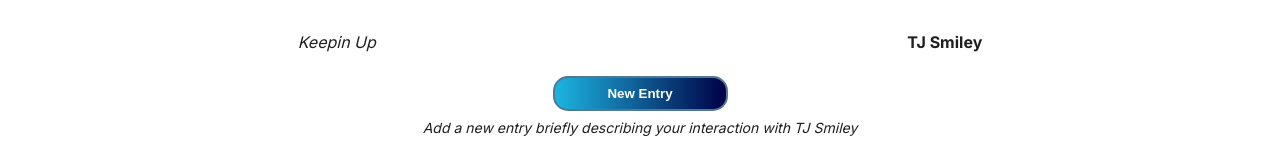
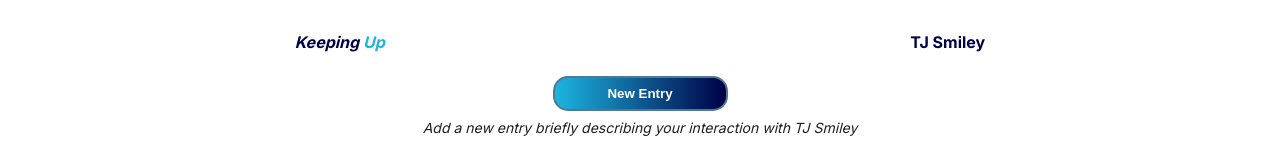
Before and after one commit to jcsmileyjr/elder, a Next.js app: page / in a window 1280 px wide. Shown: the top 160 px of the page. Built offline with nearby package versions, Linux system fonts and the light colour scheme.

Commit message:
Restyled to go with a new color scheme and theme

```diff
--- a/src/app/createEntry/createEntry.module.css
+++ b/src/app/createEntry/createEntry.module.css
@@ -23,6 +23,7 @@
 
   .elderName {
     font-weight: bold;
+    color: #000046;
   }
 
   .appTitle {
@@ -42,6 +43,16 @@
     margin-bottom: 1rem;
     text-decoration: underline;
     text-decoration-color: #527992;
+  }
+
+  .appNamePrimary {
+    color: #000046;
+    font-weight: bold;
+  }
+
+  .appNameSecondary {
+    color: #1CB5E0;
+    font-weight: bold;
   }
 
   .section {
--- a/src/app/createEntry/page.js
+++ b/src/app/createEntry/page.js
@@ -57,7 +57,7 @@ const CreateEntry = () => {
         <div className={styles.page}>
         <header className={styles.header}>
           <div className={styles.navbar}>
-            <p className={styles.appTitle}>Keepin Up</p>
+            <p className={styles.appTitle}><span className={styles.appNamePrimary}> Keeping </span><span className={styles.appNameSecondary}> Up </span></p>
             <p className={styles.elderName}>TJ Smiley</p>
           </div>
         </header>
--- a/src/app/page.js
+++ b/src/app/page.js
@@ -51,7 +51,7 @@ export default function Home() {
     <div className={styles.page}>
       <header className={styles.header}>
         <div className={styles.navbar}>
-          <p className={styles.appTitle}>Keepin Up</p>
+        <p className={styles.appTitle}><span className={styles.appNamePrimary}> Keeping </span><span className={styles.appNameSecondary}> Up </span></p>
           <p className={styles.elderName}>TJ Smiley</p>
         </div>
         <div className={styles.entryContainer}>
--- a/src/app/page.module.css
+++ b/src/app/page.module.css
@@ -28,10 +28,21 @@
 
 .elderName {
   font-weight: bold;
+  color: #000046;
 }
 
 .appTitle {
   font-style: italic;
+}
+
+.appNamePrimary {
+  color: #000046;
+  font-weight: bold;
+}
+
+.appNameSecondary {
+  color: #1CB5E0;
+  font-weight: bold;
 }
 
 .entryContainer {
```
